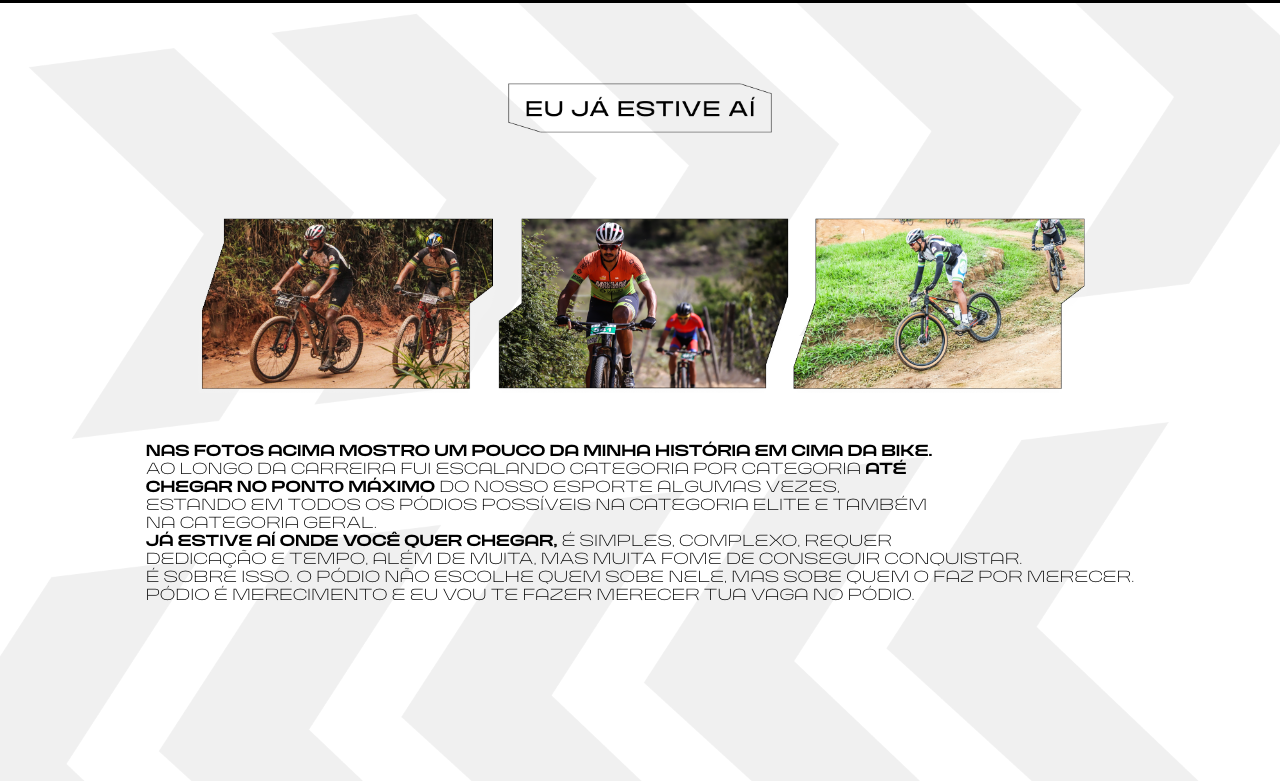
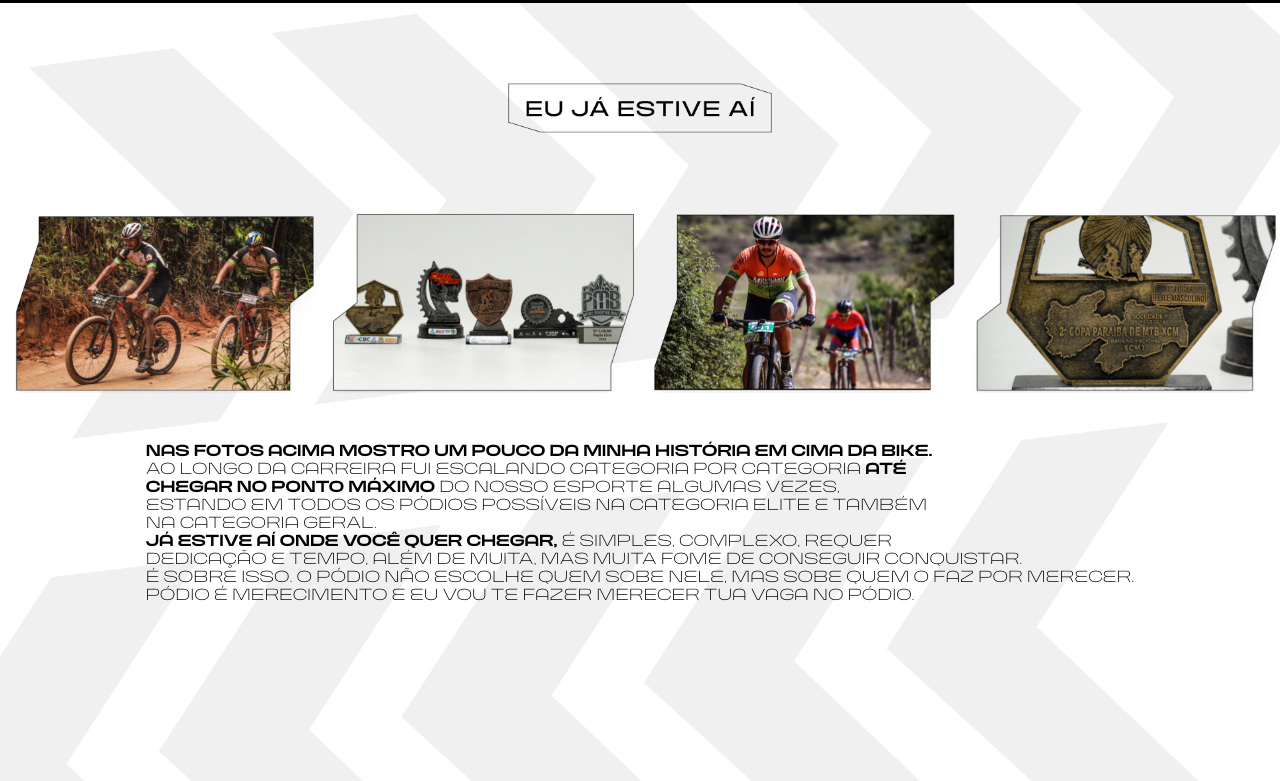
Before and after one commit to ArkynDev/cliente002, a plain HTML site: page index.html in a window 1280 px wide. Shown: the part 1717-2498 px from the top of the page. Drawn offline with nearby package versions, Linux system fonts and the light colour scheme.

Commit message:
New Images.
Novo carrocel.

```diff
--- a/index.html
+++ b/index.html
@@ -72,9 +72,12 @@
                 </div>
                 <div id="s3-carroucel">
                     <div id="carrousel-container">
-                        <img src="img/carousel01.png" alt="carrosel1" class="slide-img">
-                        <img src="img/carousel02.png" alt="carrosel2" class="slide-img">
-                        <img src="img/carousel03.png" alt="carrosel3" class="slide-img">
+                        <img src="img/Carrousel01.png" alt="carrosel1" class="slide-img">
+                        <img src="img/Carrousel02.png" alt="carrosel2" class="slide-img">
+                        <img src="img/Carrousel03.png" alt="carrosel3" class="slide-img">
+                        <img src="img/Carrousel04.png" alt="carrosel4" class="slide-img">
+                        <img src="img/Carrousel05.png" alt="carrosel5" class="slide-img">
+                        <img src="img/Carrousel06.png" alt="carrosel6" class="slide-img">
                     </div>
                 </div>
                 <div id="s3-text">
```
Also changed, not shown: img/Carrousel01.png (added), img/Carrousel02.png (added), img/Carrousel03.png (added), img/Carrousel04.png (added), img/Carrousel05.png (added), img/Carrousel06.png (added), img/carousel01.png (deleted), img/carousel02.png (deleted), img/carousel03.png (deleted).
